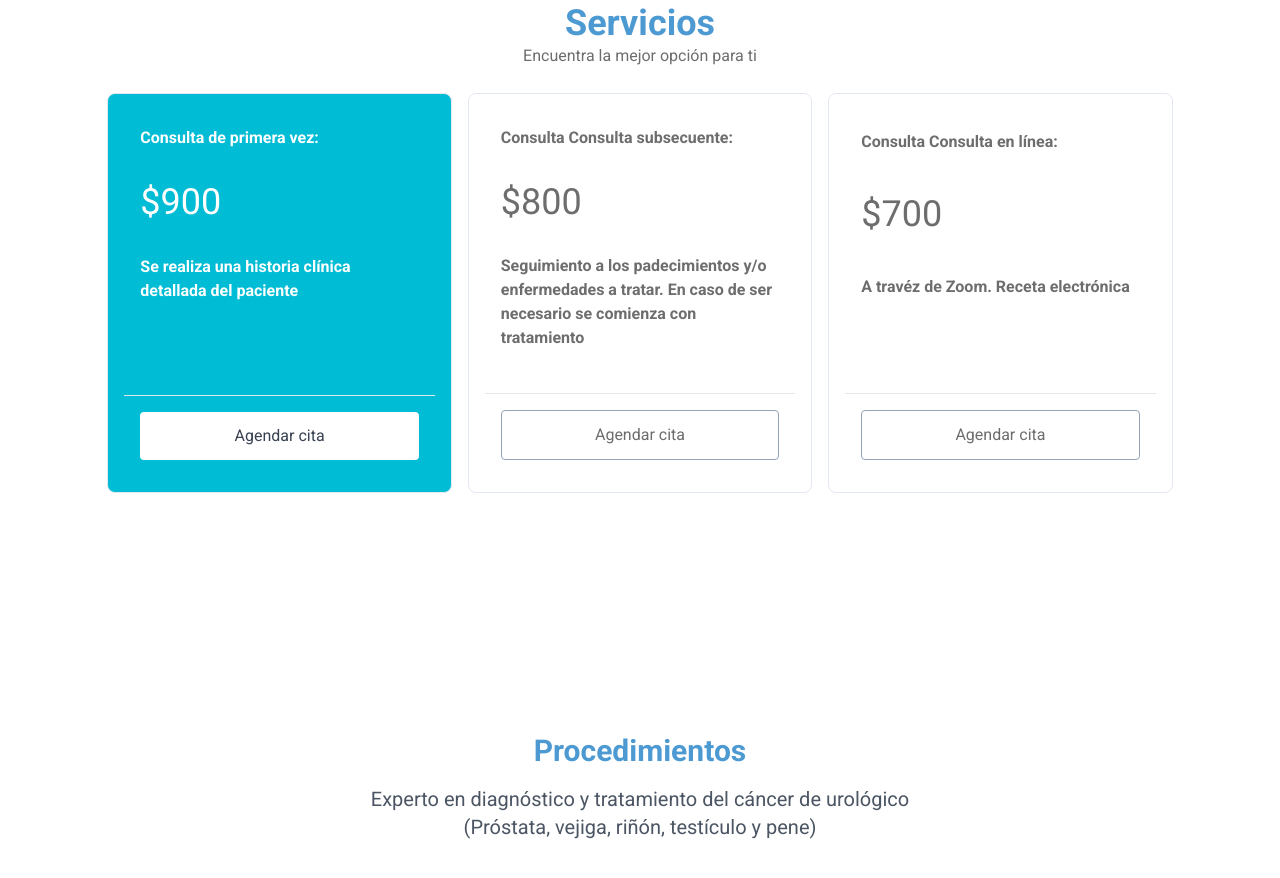
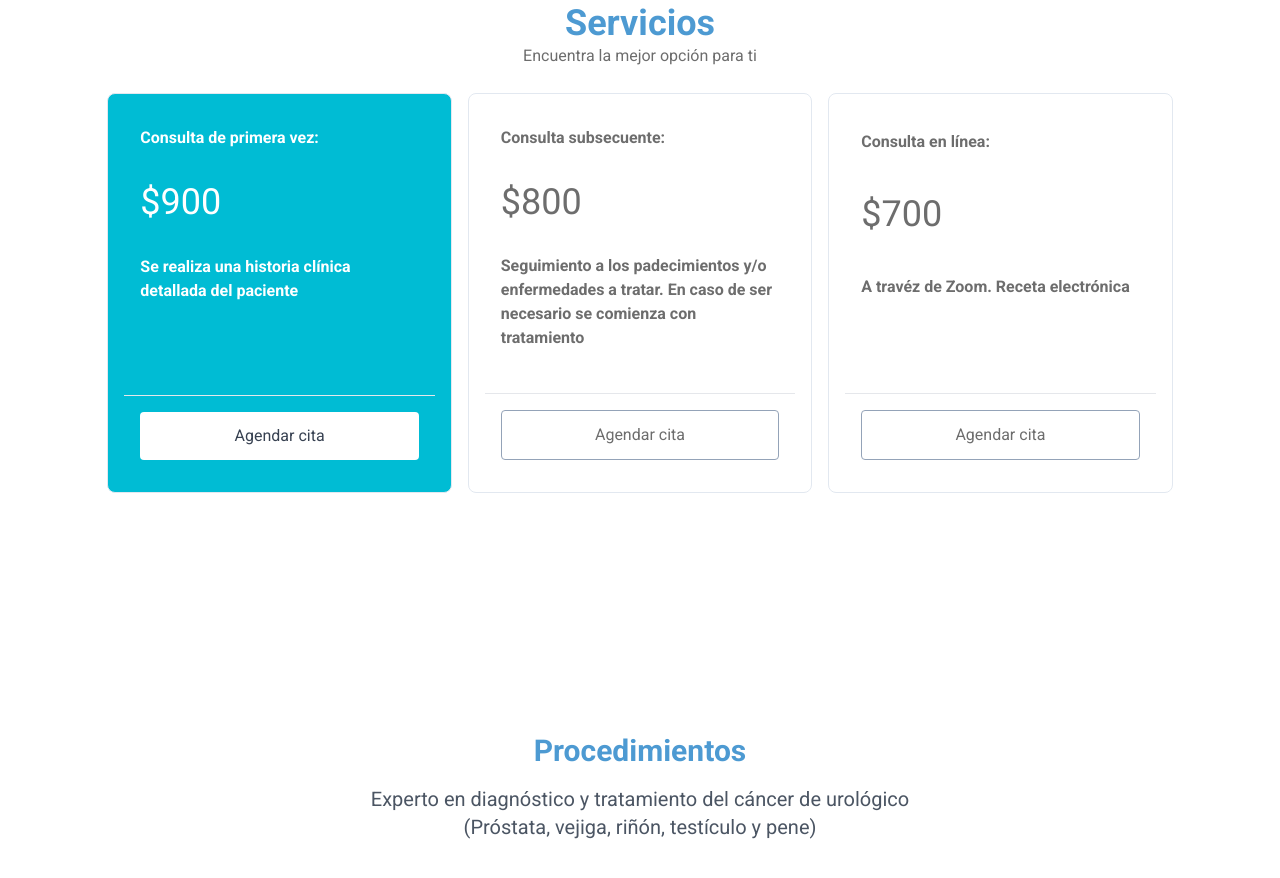
Before and after one commit to crbzxy/hcp-omar, a Next.js app: page / in a window 1280 px wide. Shown: the part 3700-4578 px from the top of the page. Built offline with nearby package versions, Linux system fonts and the light colour scheme.

Commit message:
update text pricing

```diff
--- a/components/pricing.tsx
+++ b/components/pricing.tsx
@@ -15,13 +15,13 @@ const data = [
     featured: true,
   },
   {
-    title: 'Consulta subsecuente:',
+    title: 'subsecuente:',
     price: '800',
     specs:
       'Seguimiento a los padecimientos y/o enfermedades a tratar. En caso de ser necesario se comienza con tratamiento',
   },
   {
-    title: 'Consulta en línea:',
+    title: 'en línea:',
     price: '700',
     specs: 'A travéz de Zoom. Receta electrónica',
   },
```
